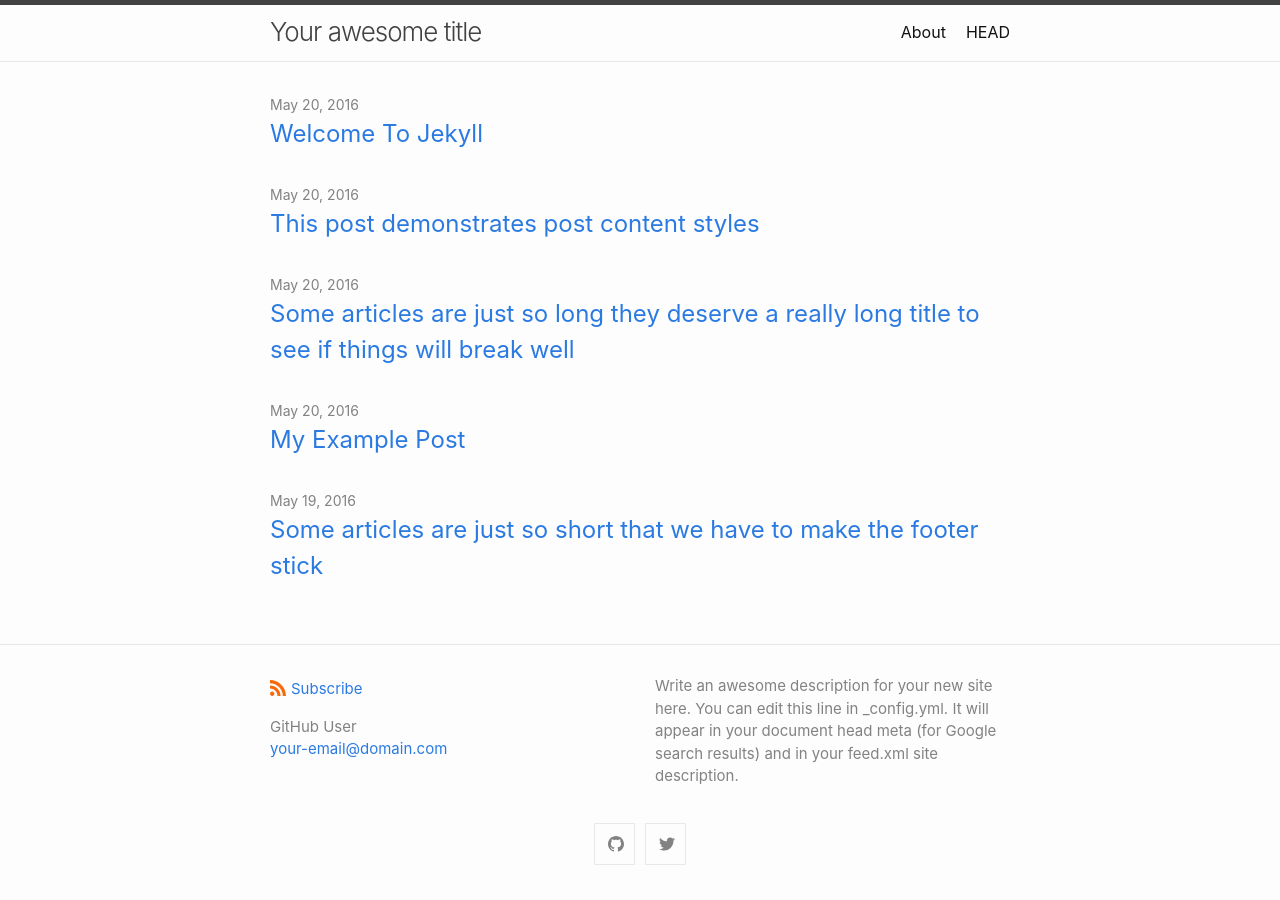
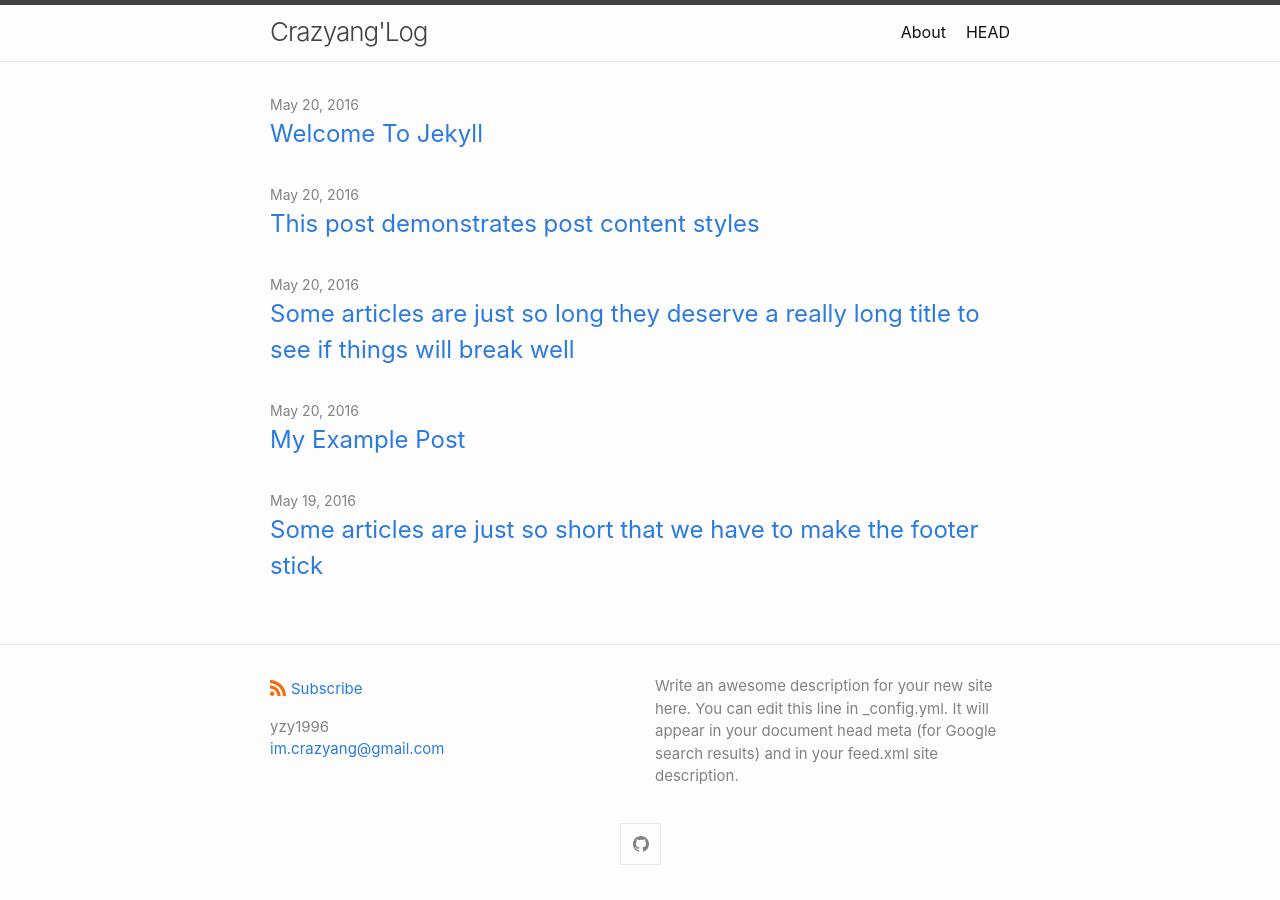
Before and after one commit to yzy1996/yzy1996.github.io, a Jekyll site: the page built from index.md, in a window 1280 px wide. Built offline with Jekyll 4.4.1, drawn with Linux system fonts in a browser that asks for light colours.

Commit message:
Update _config.yml

```diff
--- a/_config.yml
+++ b/_config.yml
@@ -1,7 +1,7 @@
-title: Your awesome title
+title: Crazyang'Log
 author:
-  name: GitHub User
-  email: your-email@domain.com
+  name: yzy1996
+  email: im.crazyang@gmail.com
 description: > # this means to ignore newlines until "show_excerpts:"
   Write an awesome description for your new site here. You can edit this
   line in _config.yml. It will appear in your document head meta (for
@@ -16,8 +16,8 @@ minima:
 
   # generate social links in footer
   social_links:
-    twitter: jekyllrb
-    github:  jekyll
+    #twitter: jekyllrb
+    github:  yzy1996
     # devto: jekyll
     # dribbble: jekyll
     # facebook: jekyll
```
